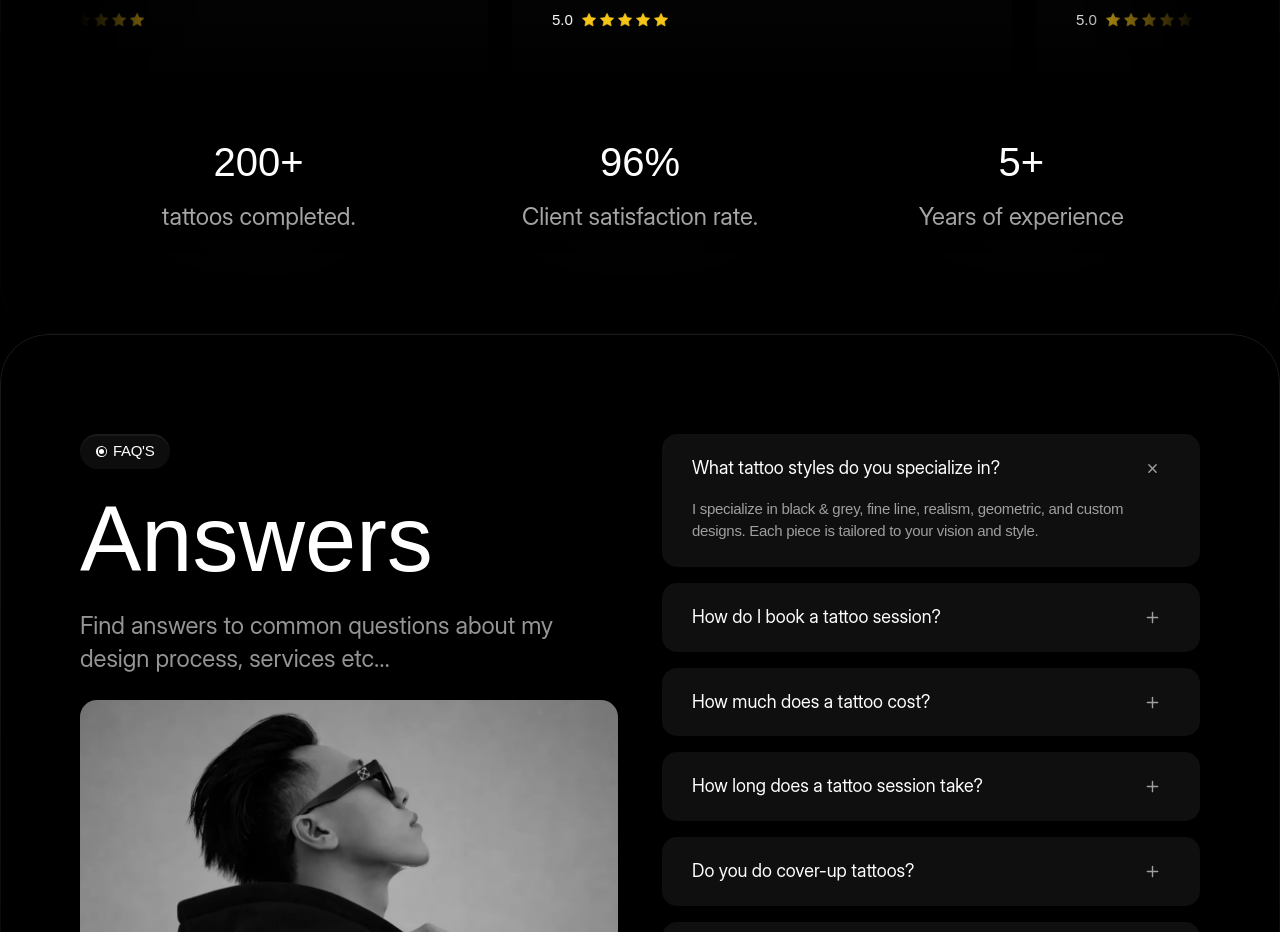
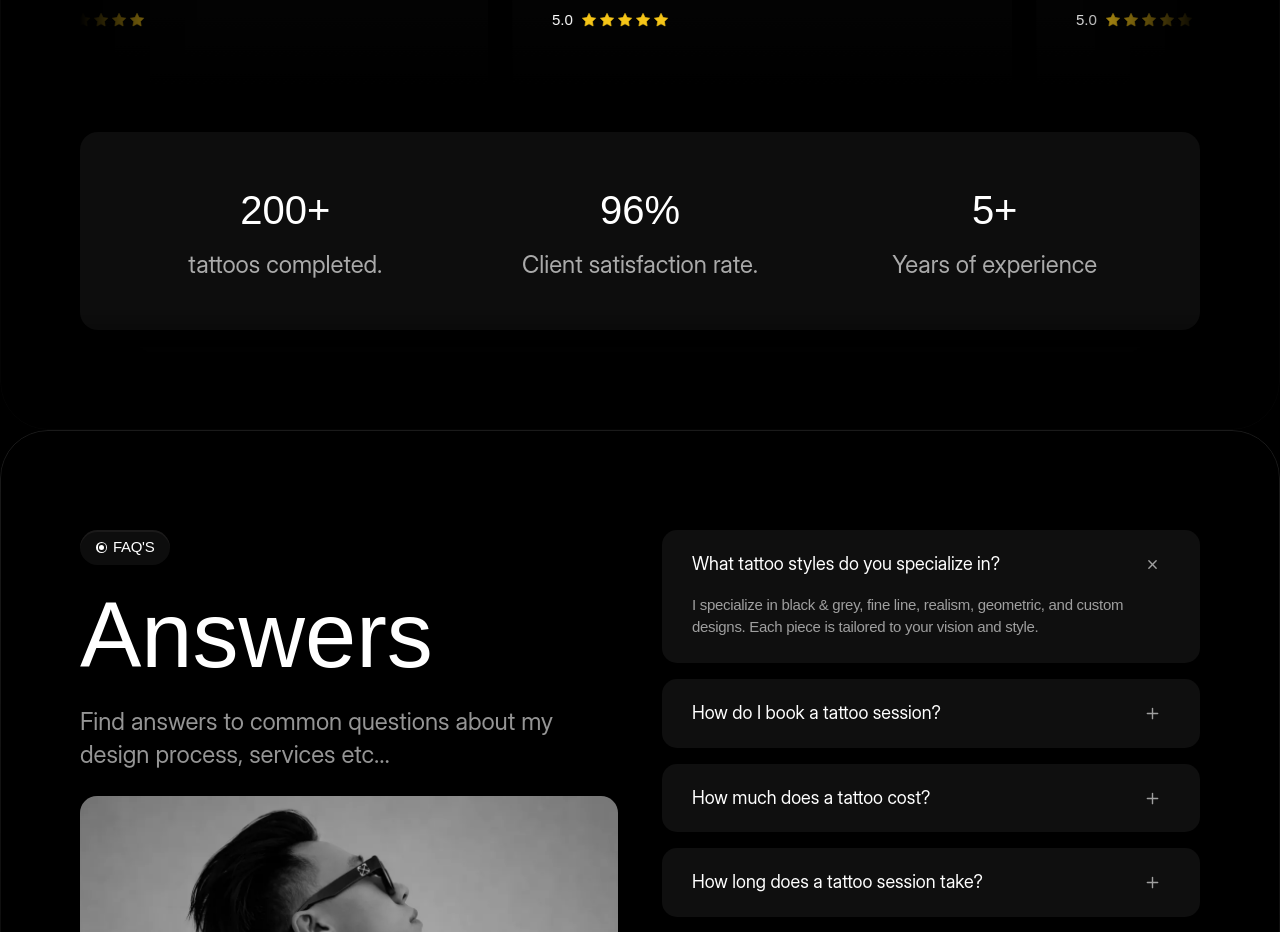
Before and after one commit to Maxth47/eric-tattoo-v2, a Next.js app: page / in a window 1280 px wide. Shown: the part 7760-8692 px from the top of the page. Built offline with nearby package versions, Linux system fonts and the light colour scheme; a web font is replaced by a local one.

Commit message:
build fix

```diff
--- a/src/components/LoadingScreen.tsx
+++ b/src/components/LoadingScreen.tsx
@@ -7,7 +7,7 @@ const words = ["Your Story.", "Our Craft.", "One Masterpiece."];
 const DURATION = 2700;
 const WORD_INTERVAL = 900;
 const COMPLETE_DELAY = 400;
-const ease = [0.4, 0, 0.2, 1];
+const ease: [number, number, number, number] = [0.4, 0, 0.2, 1];
 
 export default function LoadingScreen({
   onComplete,
--- a/src/components/Testimonials.tsx
+++ b/src/components/Testimonials.tsx
@@ -253,14 +253,13 @@ export default function Testimonials() {
           </Reveal>
 
           {/* Stats – bg #0d0d0d, rounded 18px, padding 48px 40px, max-width 1200px */}
+          <div
+            className="w-full max-w-[1200px] overflow-hidden"
+            style={{ backgroundColor: "#0d0d0d", borderRadius: "18px", padding: "48px 40px" }}
+          >
           <StaggerReveal
-            className="flex flex-wrap items-center justify-center gap-6 w-full max-w-[1200px] overflow-hidden"
+            className="flex flex-wrap items-center justify-center gap-6 w-full"
             stagger={0.15}
-            style={{
-              backgroundColor: "#0d0d0d",
-              borderRadius: "18px",
-              padding: "48px 40px",
-            }}
           >
             {stats.map((stat) => (
               <Reveal
@@ -279,6 +278,7 @@ export default function Testimonials() {
               </Reveal>
             ))}
           </StaggerReveal>
+          </div>
         </div>
       </div>
     </section>
--- a/src/lib/motion.tsx
+++ b/src/lib/motion.tsx
@@ -28,7 +28,7 @@ export const scaleUp: Variants = {
   visible: { opacity: 1, scale: 1 },
 };
 
-const ease = [0.22, 1, 0.36, 1];
+const ease: [number, number, number, number] = [0.22, 1, 0.36, 1];
 
 export function Reveal({
   children,
```
